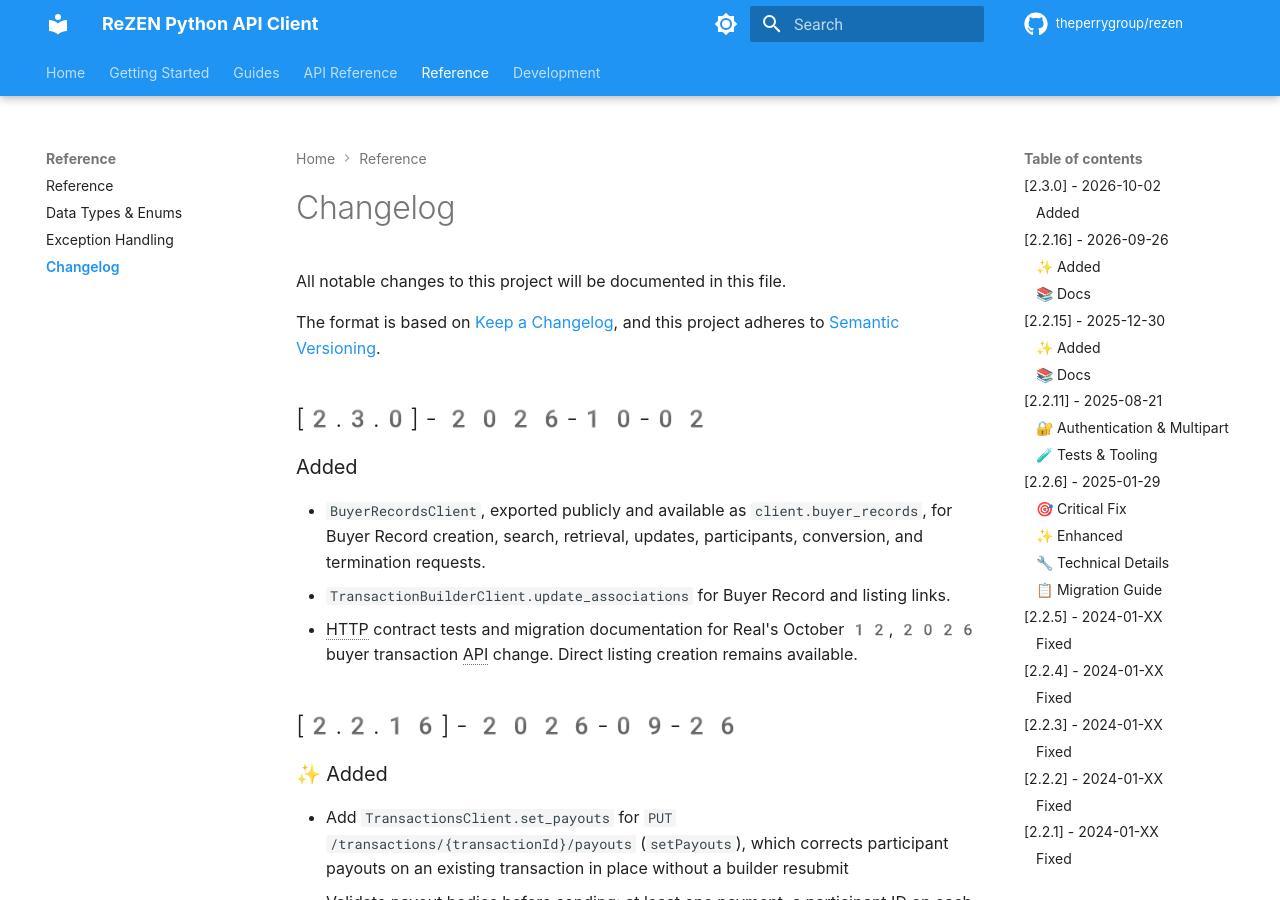
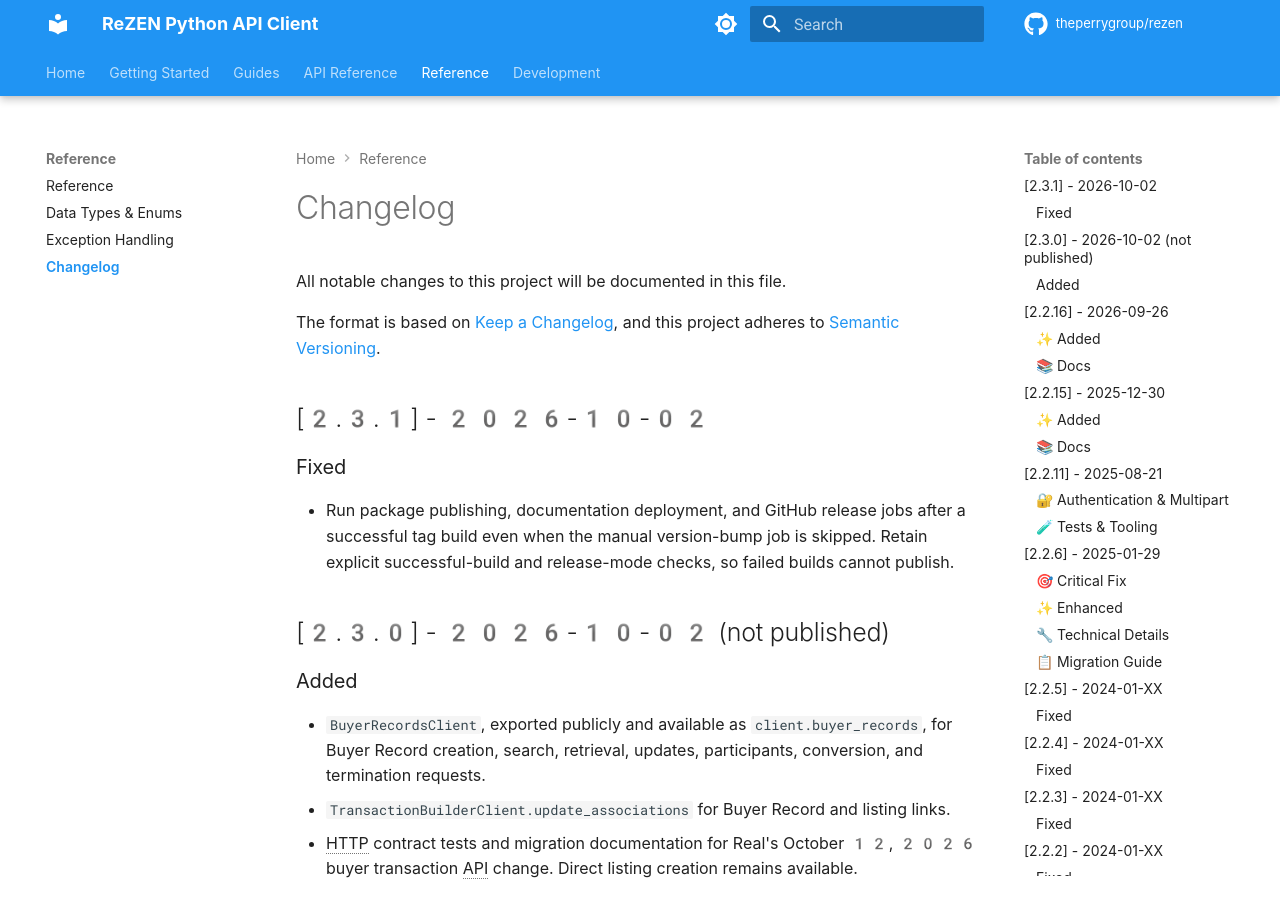
Before and after one commit to theperrygroup/rezen, an MkDocs documentation site: the page built from docs/reference/changelog.md, in a window 1280 px wide and 900 px high. Built offline with MkDocs 1.6.1 and Material for MkDocs 9.7.7, drawn with Linux system fonts in a browser that asks for light colours; comment, search, counter and statistics services are not loaded.

Commit message:
Fix skipped tag release jobs and publish ReZEN 2.3.1 (#45)
* Fix skipped release jobs after tag builds

* Retain workflow cancellation boundary for release jobs

```diff
--- a/docs/reference/changelog.md
+++ b/docs/reference/changelog.md
@@ -5,7 +5,15 @@
 The format is based on [Keep a Changelog](https://keepachangelog.com/en/1.0.0/),
 and this project adheres to [Semantic Versioning](https://semver.org/spec/v2.0.0.html).
 
-## [2.3.0] - 2026-10-02
+## [2.3.1] - 2026-10-02
+
+### Fixed
+
+- Run package publishing, documentation deployment, and GitHub release jobs after
+  a successful tag build even when the manual version-bump job is skipped. Retain
+  explicit successful-build and release-mode checks, so failed builds cannot publish.
+
+## [2.3.0] - 2026-10-02 (not published)
 
 ### Added
 
--- a/pyproject.toml
+++ b/pyproject.toml
@@ -4,7 +4,7 @@
 
 [project]
 name = "rezen"
-version = "2.3.0"
+version = "2.3.1"
 description = "Python wrapper for The Real Brokerage ReZEN API - Transaction Builder, Transactions, Teams, Agents, and Directory management"
 readme = "README.md"
 license = {file = "LICENSE"}
--- a/rezen/__init__.py
+++ b/rezen/__init__.py
@@ -83,7 +83,7 @@
 from .transactions import TransactionsClient
 from .users import UsersClient
 
-__version__ = "2.3.0"
+__version__ = "2.3.1"
 __all__ = [
     # Client classes
     "RezenClient",
```
Also changed, not shown: 1 other file.
